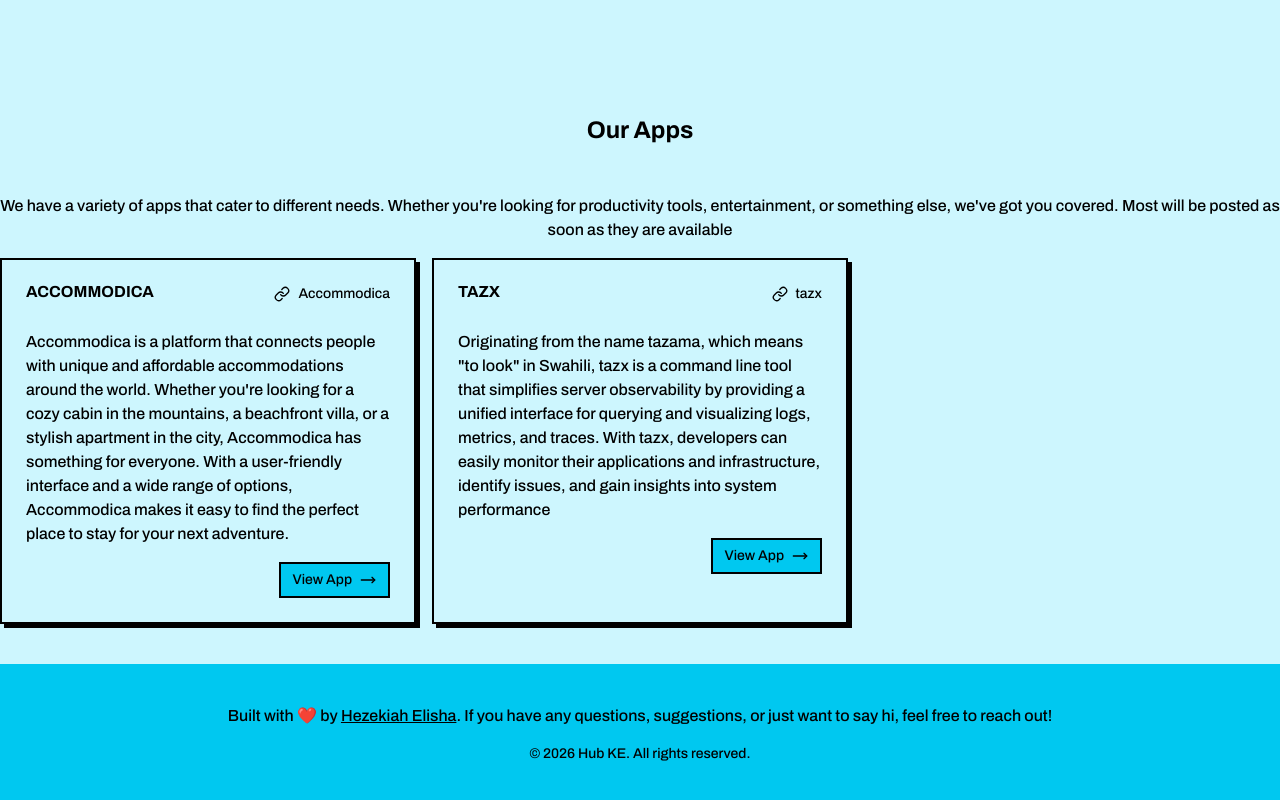
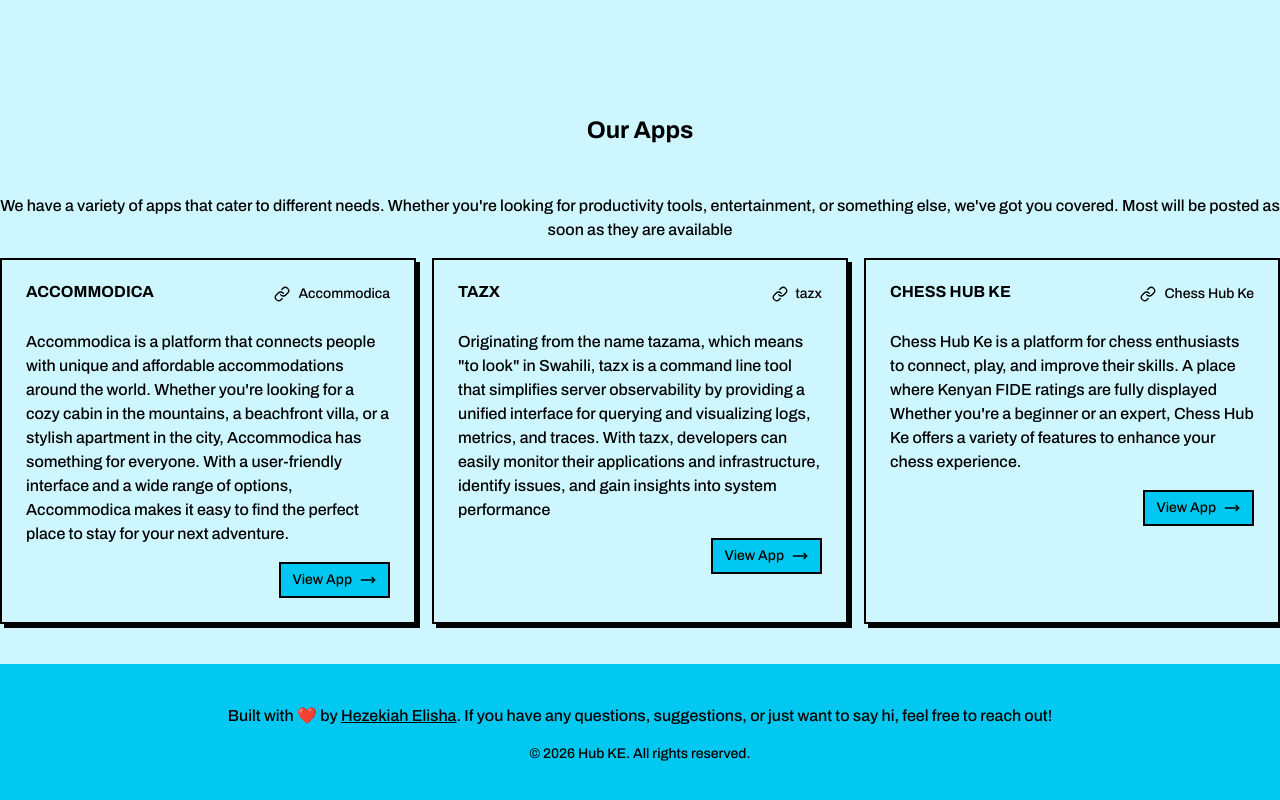
Before and after one commit to Hezekiah-Elisha/hub_ke, a Next.js app: page / in a window 1280 px wide. Shown: the part 795-1595 px from the top of the page. Built offline with nearby package versions, Linux system fonts and the light colour scheme.

Commit message:
feat: add Chess Hub Ke project card to OurApps component

```diff
--- a/components/layout/OurApps.tsx
+++ b/components/layout/OurApps.tsx
@@ -36,6 +36,14 @@ export default function OurApps() {
              issues, and gain insights into system performance"
             // . Tazx supports multiple data sources and offers powerful querying capabilities, making it an essential tool for modern DevOps teams."
             link="https://github.com/Hezekiah-Elisha/tazx" />
+          <ProjectCard
+            title="Chess Hub Ke"
+            description="Chess Hub Ke is a platform for chess enthusiasts to
+            connect, play, and improve their skills. A place where Kenyan FIDE
+            ratings are fully displayed Whether you're a beginner or an expert,
+            Chess Hub Ke offers a variety of features to enhance your chess experience."
+            link="https://chess.hub.ke"
+          />
         </div>
       </div>
     </section>
```
